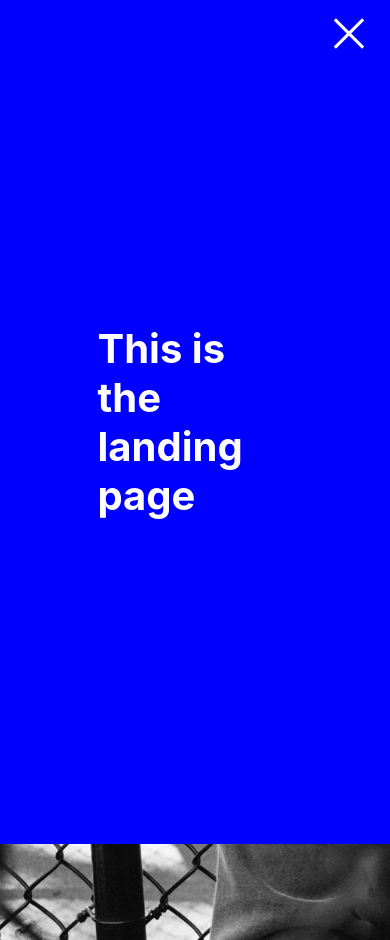
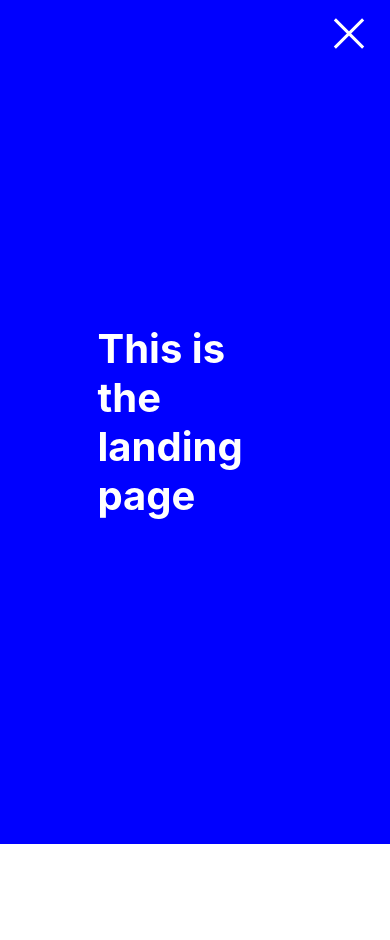
Before and after one commit to brentahrens1/young-planet-final-2020, a React (Create React App) app: page / in a window 390 px wide. After the commit the page ends 908 px from the top, so only its background shows below. Built offline with nearby package versions, Linux system fonts and the light colour scheme.

Commit message:
adds responsivness tweaks to homepage

```diff
--- a/src/sass/_homepage.scss
+++ b/src/sass/_homepage.scss
@@ -1,5 +1,5 @@
 .home {
-    margin-top: 6rem;
+    margin-top: 4rem;
     height: 100vh;
     perspective: 2px;
     overflow-x: hidden;
@@ -7,13 +7,13 @@
     background: #fff;
 
     &__section {
-        height: 100vh;
+        height: 85vh;
         position: relative;
     }
 
     &__static {
         height: 70vh;
-        background: orange;
+        background: #fff;
 
         h1 {
             margin: 0;
--- a/src/sass/_nav.scss
+++ b/src/sass/_nav.scss
@@ -31,6 +31,7 @@ $desktop: 1001px;
     flex-direction: row;
     justify-content: space-between;
     align-items: center;
+    z-index: 999;
 
     &__logo {
         width: 14rem;
```
Also changed, not shown: src/images/covers/orare.jpg (added).
